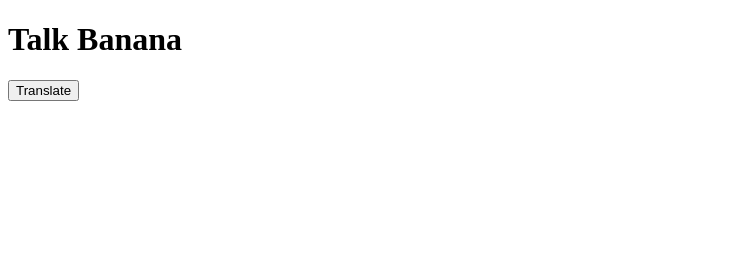
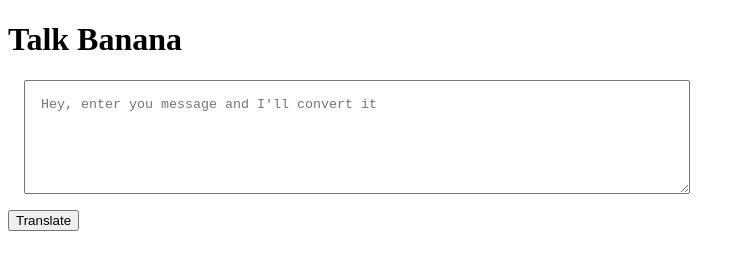
Before and after one commit to Saurabh-Singh-Negi/neogcamp-banana-speak, a plain HTML site: page index.html in a window 1280 px wide. Shown: the whole page, without its empty margins (0-745 px from the left). Drawn offline with Linux system fonts and the light colour scheme.

Commit message:
textarea input and console

```diff
--- a/index.html
+++ b/index.html
@@ -5,10 +5,17 @@
     <meta http-equiv="X-UA-Compatible" content="IE=edge">
     <meta name="viewport" content="width=device-width, initial-scale=1.0">
     <title>Banana Speak</title>
+    <link rel="stylesheet" href="style.css">
 </head>
 <body>
     <h1>Talk Banana</h1>
+
+    <textarea id="text" placeholder="Hey, enter you message and I'll convert it"></textarea>
     <button id="btn-translate">Translate</button>
+
+
+
+
 
     <script src="script.js" type="text/javascript"></script>
 </body>
--- a/script.js
+++ b/script.js
@@ -1,5 +1,7 @@
 var btnTranslate = document.querySelector("#btn-translate");
+var text = document.querySelector("#text");
 
 btnTranslate.addEventListener("click", function onClick() {
-    console.log("clicked");
+    console.log("clicked!");
+    console.log("you entered:", text.value);
 })
--- /dev/null
+++ b/style.css
@@ -0,0 +1,8 @@
+#text {
+    display: block;
+    width: 50%;
+    padding: 1rem;
+    height: 10vh;
+    margin: 1rem;
+
+}
```
